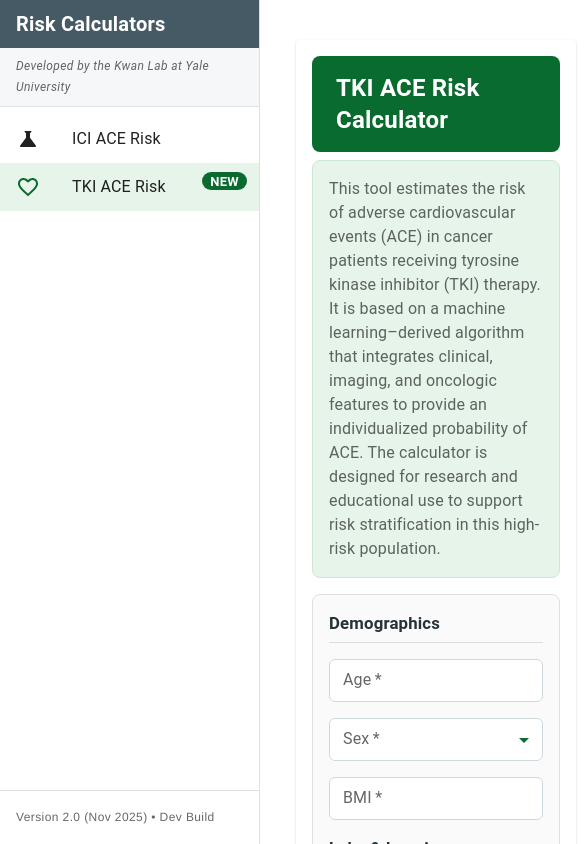
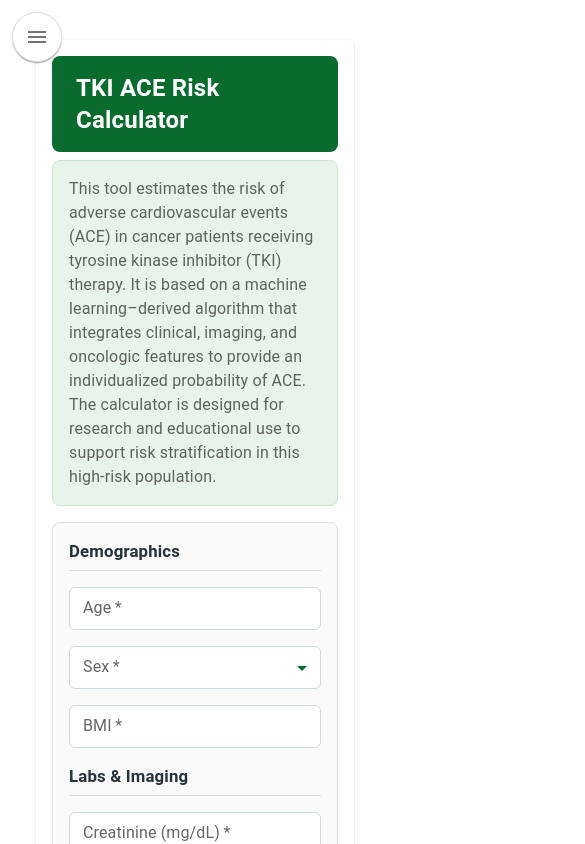
Before and after one commit to shawnwahi/cardio_onc_risk_calculators-aha2025-deploy, a React (Create React App) app: page / in a window 390 px wide. Shown: the top 844 px of the page, 585 px wide, since content can reach past the window. Built offline with nearby package versions, Linux system fonts and the light colour scheme.

Commit message:
add hamburger menu to fix rendering issues on mobile devices
(cherry picked from commit 97ed8a75a025a331c7e147ede068946a84adea82)

```diff
--- a/src/App.js
+++ b/src/App.js
@@ -16,11 +16,16 @@ import {
   ListItemIcon,
   ListItemText,
   Divider,
-  Chip
+  Chip,
+  IconButton,
+  useMediaQuery
 } from "@mui/material";
+import { useTheme } from "@mui/material/styles";
 import ExpandMoreIcon from "@mui/icons-material/ExpandMore";
 import ScienceIcon from "@mui/icons-material/Science";
 import FavoriteBorderIcon from "@mui/icons-material/FavoriteBorder";
+import MenuIcon from "@mui/icons-material/Menu";
+import ChevronLeftIcon from "@mui/icons-material/ChevronLeft";
 import ICIForm from "./components/ICIForm";
 import TKIForm from "./components/TKIForm";
 import APP_CONFIG from "./config";
@@ -50,7 +55,10 @@ const PALETTE = {
 };
 
 function App() {
-  // ---- default calculator from config ----
+  const theme = useTheme();
+  const isDesktop = useMediaQuery(theme.breakpoints.up("md"));
+
+  // default calculator from config (tki | ici)
   const validCalcs = ["ici", "tki"];
   const configDefault =
     (APP_CONFIG?.defaultCalculator || "ici").toString().toLowerCase();
@@ -59,6 +67,10 @@ function App() {
   const [activeCalc, setActiveCalc] = useState(initialCalc);
   const [iciResult, setIciResult] = useState("");
   const [tkiResult, setTkiResult] = useState("");
+
+  // Sidebar visibility states
+  const [desktopOpen, setDesktopOpen] = useState(true); // default open on desktop
+  const [mobileOpen, setMobileOpen] = useState(false);  // default closed on mobile
 
   // ----- ICI calculator (unchanged math) -----
   const handleCalculateICI = (formData) => {
@@ -307,36 +319,37 @@ function App() {
   const buildLabelMap = { stable: "Stable Build", dev: "Dev Build" };
   const footerLabel = `Version ${APP_CONFIG.version} (${APP_CONFIG.versionDateMonthYear}) • ${buildLabelMap[APP_CONFIG.buildTier] || "Build"}`;
 
-  // ----- Sidebar -----
-  const drawer = (
+  // Common drawer content (used by both desktop & mobile drawers)
+  const DrawerContent = (
     <Box sx={{ display: "flex", flexDirection: "column", height: "100%" }}>
-      {/* Header */}
+      {/* Header with collapse button */}
       <Box
         sx={{
           bgcolor: PALETTE.neutral.sidebarHeaderBg,
           color: PALETTE.neutral.sidebarHeaderText,
           px: 2,
-          py: 1.5
+          py: 1.25,
+          display: "flex",
+          alignItems: "center",
+          justifyContent: "space-between"
         }}
       >
         <Typography variant="h6" sx={{ fontWeight: 700, letterSpacing: 0.2, lineHeight: 1.2 }}>
           Risk Calculators
         </Typography>
+        <IconButton
+          aria-label="Close sidebar"
+          size="small"
+          onClick={() => (isDesktop ? setDesktopOpen(false) : setMobileOpen(false))}
+          sx={{ color: "#fff" }}
+        >
+          <ChevronLeftIcon />
+        </IconButton>
       </Box>
 
-      {/* Byline under header (subtle, matches app style) */}
-      <Box
-        sx={{
-          px: 2,
-          py: 1,
-          bgcolor: "#F5F7F8",
-          borderBottom: "1px solid #e0e0e0"
-        }}
-      >
-        <Typography
-          variant="caption"
-          sx={{ color: "text.secondary", fontStyle: "italic" }}
-        >
+      {/* Byline under header */}
+      <Box sx={{ px: 2, py: 1, bgcolor: "#F5F7F8", borderBottom: "1px solid #e0e0e0" }}>
+        <Typography variant="caption" sx={{ color: "text.secondary", fontStyle: "italic" }}>
           Developed by the Kwan Lab at Yale University
         </Typography>
       </Box>
@@ -344,7 +357,10 @@ function App() {
       <List>
         <ListItemButton
           selected={activeCalc === "ici"}
-          onClick={() => setActiveCalc("ici")}
+          onClick={() => {
+            setActiveCalc("ici");
+            if (!isDesktop) setMobileOpen(false);
+          }}
           sx={{
             "&.Mui-selected": { backgroundColor: PALETTE.blue.panelBg },
             "&.Mui-selected:hover": { backgroundColor: PALETTE.blue.selectedHover }
@@ -358,7 +374,10 @@ function App() {
 
         <ListItemButton
           selected={activeCalc === "tki"}
-          onClick={() => setActiveCalc("tki")}
+          onClick={() => {
+            setActiveCalc("tki");
+            if (!isDesktop) setMobileOpen(false);
+          }}
           sx={{
             position: "relative",
             "&.Mui-selected": { backgroundColor: PALETTE.green.panelBg },
@@ -399,8 +418,17 @@ function App() {
     </Box>
   );
 
+  // Floating menu button (mobile: always visible when drawer closed; desktop: visible when collapsed)
+  const showMenuButton =
+    (isDesktop && !desktopOpen) || (!isDesktop && !mobileOpen);
+
+  const handleMenuButtonClick = () =>
+    isDesktop ? setDesktopOpen(true) : setMobileOpen(true);
+
   return (
     <Box sx={{ display: "flex" }}>
+      {/* DESKTOP drawer (≥ md): collapsible, inline */}
+      {isDesktop && desktopOpen && (
         <Drawer
           variant="permanent"
           anchor="left"
@@ -416,9 +444,58 @@ function App() {
           }}
           open
         >
-        {drawer}
+          {DrawerContent}
         </Drawer>
+      )}
 
+      {/* MOBILE drawer (< md): temporary overlay */}
+      {!isDesktop && (
+        <Drawer
+          variant="temporary"
+          anchor="left"
+          open={mobileOpen}
+          onClose={() => setMobileOpen(false)}
+          ModalProps={{ keepMounted: true }} // better performance on mobile
+          sx={{
+            "& .MuiDrawer-paper": {
+              width: drawerWidth,
+              boxSizing: "border-box",
+              borderRight: "1px solid #e0e0e0",
+              backgroundColor: "#FFFFFF"
+            }
+          }}
+        >
+          {DrawerContent}
+        </Drawer>
+      )}
+
+      {/* Floating menu / hamburger button */}
+      {showMenuButton && (
+        <Box
+          sx={{
+            position: "fixed",
+            top: 12,
+            left: 12,
+            zIndex: (t) => t.zIndex.drawer + 1
+          }}
+        >
+          <IconButton
+            aria-label="Open sidebar"
+            onClick={handleMenuButtonClick}
+            size="large"
+            sx={{
+              bgcolor: "#FFFFFF",
+              border: "1px solid #e0e0e0",
+              boxShadow: 1,
+              "&:hover": { bgcolor: "#FAFAFB" }
+            }}
+          >
+            <MenuIcon />
+          </IconButton>
+        </Box>
+      )}
+
+      {/* MAIN: centered content */}
       <Box
         component="main"
         sx={{
```
Lines whose indentation alone changed are shown as unchanged.
